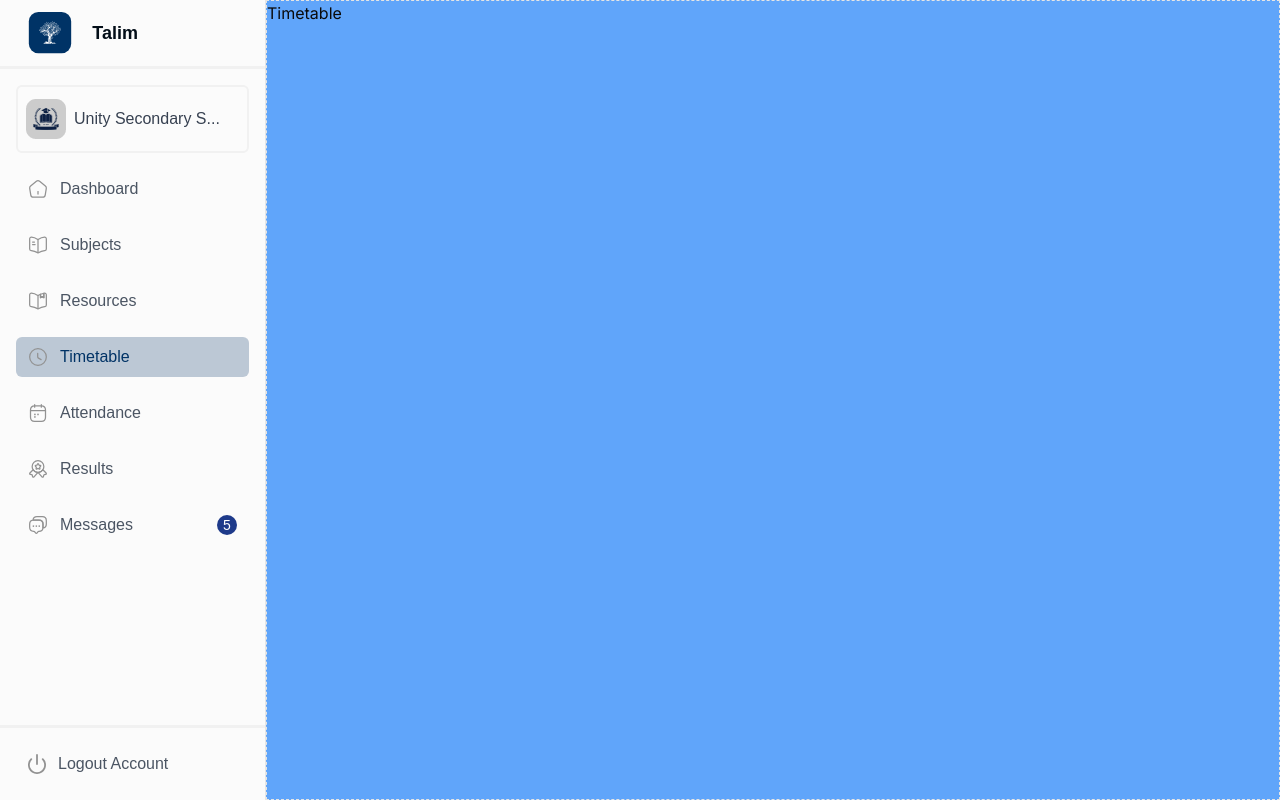
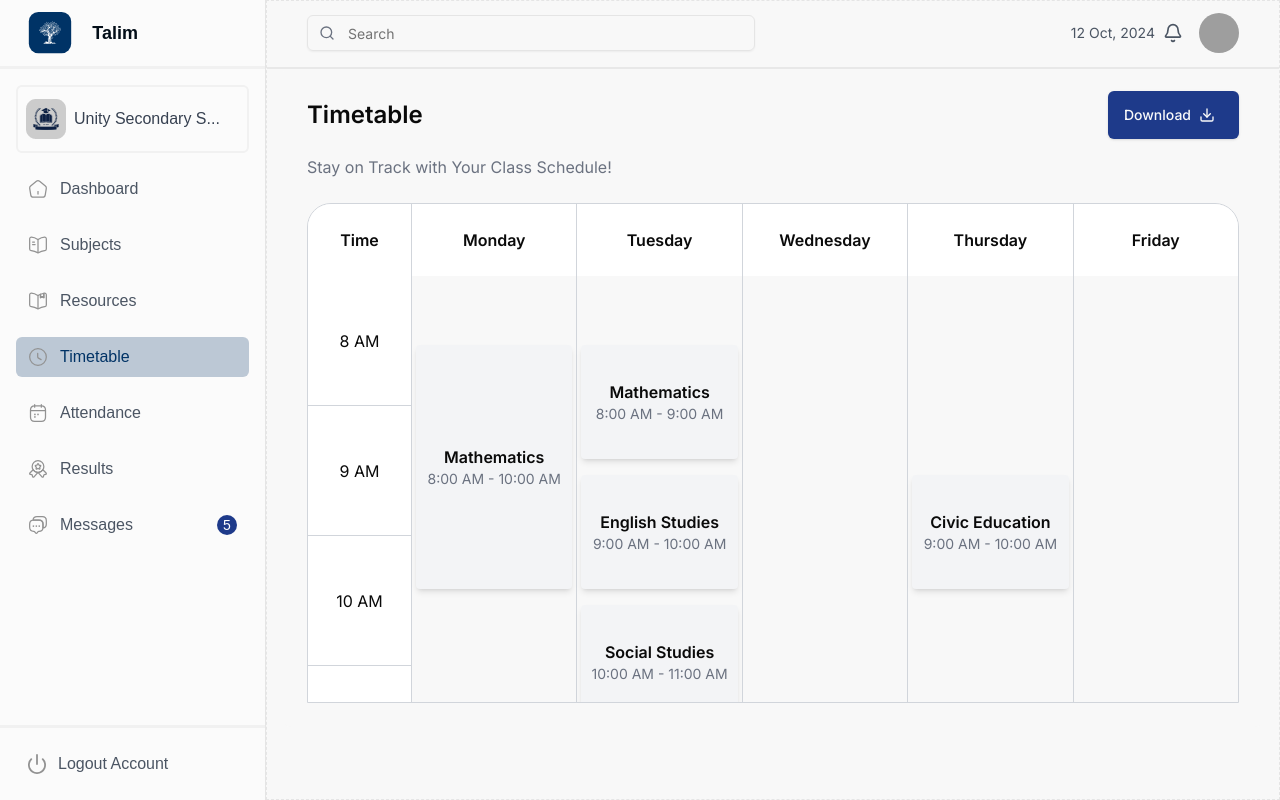
Before and after one commit to Iknow6aint/Talim-students-web, a Next.js app: page /timetable in a window 1280 px wide. Built offline with nearby package versions, Linux system fonts and the light colour scheme; grey boxes are pictures that could not be loaded.

Commit message:
done with timetable pages

```diff
--- a/app/subjects/page.tsx
+++ b/app/subjects/page.tsx
@@ -1,4 +1,4 @@
-import { Header } from "@/components/Subject/header"
+import { Header } from "@/components/header"
 import { SubjectCard } from "@/components/Subject/subject-card"
 import { Pagination } from "@/components/Subject/pagination"
 import Layout from "@/components/Layout"
--- a/app/timetable/page.tsx
+++ b/app/timetable/page.tsx
@@ -1,9 +1,14 @@
 import Layout from '@/components/Layout'
+import { Header } from '@/components/header';
+import Timetable from "@/components/Timetable";
 import React from 'react'
 
 function page() {
   return (
-    <Layout>Timetable</Layout>
+    <Layout><main>
+        <Header/>
+    <Timetable />
+  </main></Layout>
   )
 }
 
--- a/components/Layout.tsx
+++ b/components/Layout.tsx
@@ -11,7 +11,7 @@ function Layout({ children }: LayoutProps) {
   return (
     <div className="flex flex-row h-screen">
       <Sidebar />
-      <div className="bg-blue-400 flex-1 border border-dashed h-full">
+      <div className="bg-[#F8F8F8] flex-1 border border-dashed h-full">
         {children}
       </div>
     </div>
--- a/components/Subject/header.tsx
+++ /dev/null
@@ -1,28 +0,0 @@
-import { Search, Bell } from 'lucide-react'
-import { Input } from "@/components/ui/input"
-
-export function Header() {
-  return (
-    <header className="flex items-center justify-between p-4 border-b">
-      <div className="relative w-full max-w-xs">
-        <Search className="absolute left-2 top-2.5 h-4 w-4 text-muted-foreground" />
-        <Input
-          type="search"
-          placeholder="Search"
-          className="pl-8"
-        />
-      </div>
-      <div className="flex items-center gap-4">
-        <time className="text-sm text-muted-foreground">12 Oct, 2024</time>
-        <button className="relative hover:opacity-80">
-          <Bell className="h-5 w-5" />
-        </button>
-        <img
-          src="/placeholder.svg?height=40&width=40"
-          alt="User avatar"
-          className="h-10 w-10 rounded-full"
-        />
-      </div>
-    </header>
-  )
-}
--- /dev/null
+++ b/components/Timetable.tsx
@@ -0,0 +1,178 @@
+import { Download } from "lucide-react";
+import React from "react";
+import { Button } from "./ui/button";
+
+const Timetable = () => {
+  // Fixed height for each hour
+  const hourHeight = 130; // Adjust height for your preference (in pixels)
+
+  // Define subjects with start time, end time, and the day
+  const subjects = [
+    {
+      name: "Mathematics",
+      day: "Monday",
+      start: 8,
+      end: 10, // Ends at 10 AM
+    },
+    {
+      name: "Mathematics",
+      day: "Tuesday",
+      start: 8,
+      end: 9, // Ends at 9 AM
+    },
+    {
+      name: "English Studies",
+      day: "Tuesday",
+      start: 9,
+      end: 10, // Ends at 10 AM
+    },
+    {
+      name: "Social Studies",
+      day: "Tuesday",
+      start: 10,
+      end: 11, // Ends at 11 AM
+    },
+    {
+      name: "Civic Education",
+      day: "Thursday",
+      start: 9,
+      end: 10, // Ends at 10 AM
+    },
+    {
+      name: "Break time",
+      day: "All",
+      start: 12,
+      end: 13, // Ends at 1 PM
+    },
+  ];
+
+  return (
+    <div className="px-4">
+      <div className="mx-auto bg-[#F8F8F8] rounded-lg p-6">
+        <div className="flex justify-between items-center mb-4">
+          <h1 className="text-2xl font-semibold">Timetable</h1>
+          {/* <button className="bg-blue-600 text-white w-[149px]  py-2 rounded hover:bg-blue-700">
+            Download <Download className="mr-2 h-4 w-4" />
+          </button> */}
+          <Button className="w-full sm:w-auto bg-blue-900 hover:bg-blue-800 py-6">
+             Download <Download className="mr-2 h-7 w-6" />
+          </Button>
+        </div>
+        <p className="text-gray-500 mb-6">
+          Stay on Track with Your Class Schedule!
+        </p>
+
+        {/* Timetable */}
+        <div className="overflow-x-auto border border-gray-300 rounded-t-3xl lg:h-[500px] 2xl:h-[790px] overflow-y-scroll">
+          {/* Header Row */}
+          <div
+            className="grid sticky top-0 z-10"
+            style={{ gridTemplateColumns: "103px repeat(5, 1fr)" }}
+          >
+            <div className="font-semibold text-center bg-[#FFFFFF] py-6">
+              Time
+            </div>
+            {["Monday", "Tuesday", "Wednesday", "Thursday", "Friday"].map(
+              (day, index) => (
+                <div
+                  key={index}
+                  className="font-semibold text-center bg-[#FFFFFF] py-6 border-l border-gray-300"
+                >
+                  {day}
+                </div>
+              )
+            )}
+          </div>
+
+          {/* Time Rows and Subjects */}
+          <div
+            className="grid relative"
+            style={{ gridTemplateColumns: "103px repeat(5, 1fr)" }}
+          >
+            {/* Time Column */}
+            <div className=" left-0  bg-white">
+              {["8 AM", "9 AM", "10 AM", "11 AM", "12 PM", "1 PM", "2 PM"].map(
+                (time, index) => (
+                  <div
+                    key={index}
+                    className="flex items-center justify-center border-b border-gray-300"
+                    style={{ height: `${hourHeight}px` }}
+                  >
+                    {time}
+                  </div>
+                )
+              )}
+            </div>
+
+            {/* Render "Break time" spanning all columns */}
+            {subjects
+              .filter((subject) => subject.name === "Break time")
+              .map((breakTime, index) => {
+                const topPosition = (breakTime.start - 8) * hourHeight + 65; // Offset from 8 AM
+                const subjectHeight =
+                  (breakTime.end - breakTime.start) * hourHeight - 16; // Height based on duration
+
+                return (
+                  <div
+                    key={index}
+                    className="absolute left-[103px] right-0 m-1 p-2 rounded shadow-md bg-yellow-100 flex items-center justify-center text-center"
+                    style={{
+                      top: `${topPosition}px`,
+                      height: `${subjectHeight}px`,
+                      gridColumn: "span 5", // Span across all 5 days
+                    }}
+                  >
+                    <div>
+                      <div className="font-semibold">{breakTime.name}</div>
+                      <div className="text-sm text-gray-500">
+                        {breakTime.start}:00 PM - {breakTime.end}:00 PM
+                      </div>
+                    </div>
+                  </div>
+                );
+              })}
+
+            {/* Days Columns */}
+            {["Monday", "Tuesday", "Wednesday", "Thursday", "Friday"].map(
+              (day, dayIndex) => (
+                <div
+                  key={dayIndex}
+                  className="col-span-1 border-l border-gray-300 relative"
+                >
+                  {subjects
+                    .filter((subject) => subject.day === day)
+                    .map((subject, subjectIndex) => {
+                      const topPosition =
+                        (subject.start - 8) * hourHeight + 65; // Offset from 8 AM
+                      const subjectHeight =
+                        (subject.end - subject.start) * hourHeight - 16; // Height based on duration
+
+                      return (
+                        <div
+                          key={subjectIndex}
+                          className="absolute left-0 right-0 m-1 p-2 rounded shadow-md bg-gray-100 flex items-center justify-center text-center"
+                          style={{
+                            top: `${topPosition}px`,
+                            height: `${subjectHeight}px`,
+                          }}
+                        >
+                          <div>
+                            <div className="font-semibold">{subject.name}</div>
+                            <div className="text-sm text-gray-500">
+                              {subject.start}:00 AM - {subject.end}:00 AM
+                            </div>
+                          </div>
+                        </div>
+                      );
+                    })}
+                </div>
+              )
+            )}
+          </div>
+        </div>
+      </div>
+    </div>
+  );
+};
+
+export default Timetable;
--- /dev/null
+++ b/components/header.tsx
@@ -0,0 +1,51 @@
+import { Search, Bell } from 'lucide-react'
+import { Input } from "@/components/ui/input"
+import { Avatar, AvatarFallback, AvatarImage } from "@/components/ui/avatar"
+export function Header() {
+  return (
+    <header className="px-10">
+      {/* <div className="relative w-full max-w-xs">
+        <Search className="absolute left-2 top-2.5 h-4 w-4 text-muted-foreground" />
+        <Input
+          type="search"
+          placeholder="Search"
+          className="pl-8"
+        />
+      </div>
+      <div className="flex items-center gap-4">
+        <time className="text-sm text-muted-foreground">12 Oct, 2024</time>
+        <button className="relative hover:opacity-80">
+          <Bell className="h-5 w-5" />
+        </button>
+        <img
+          src="/placeholder.svg?height=40&width=40"
+          alt="User avatar"
+          className="h-10 w-10 rounded-full"
+        />
+      </div> */}
+      {/* Header */}
+      <div className="flex flex-col gap-4 sm:flex-row sm:items-center sm:justify-between py-3">
+            <div className="relative w-full max-w-md">
+              <Search className="absolute left-3 top-1/2 h-4 w-4 -translate-y-1/2 text-gray-500" />
+              <Input
+                type="search"
+                placeholder="Search"
+                className="pl-10"
+              />
+            </div>
+            <div className="flex items-center gap-4">
+              <div className="flex items-center gap-2">
+                <span className="text-sm text-gray-600">12 Oct, 2024</span>
+                <Bell className="h-5 w-5 text-gray-600" />
+              </div>
+              <Avatar>
+                <AvatarImage src="/placeholder.svg" alt="User avatar" />
+                <AvatarFallback className='bg-green-300'>OA</AvatarFallback>
+              </Avatar>
+            </div>
+
+          </div>
+          <div className=" relative top-[1.8px] 2xl:top-[1.3px] h-[2px] -mx-10   bg-[#E8E8E8]" />
+    </header>
+  )
+}
```
